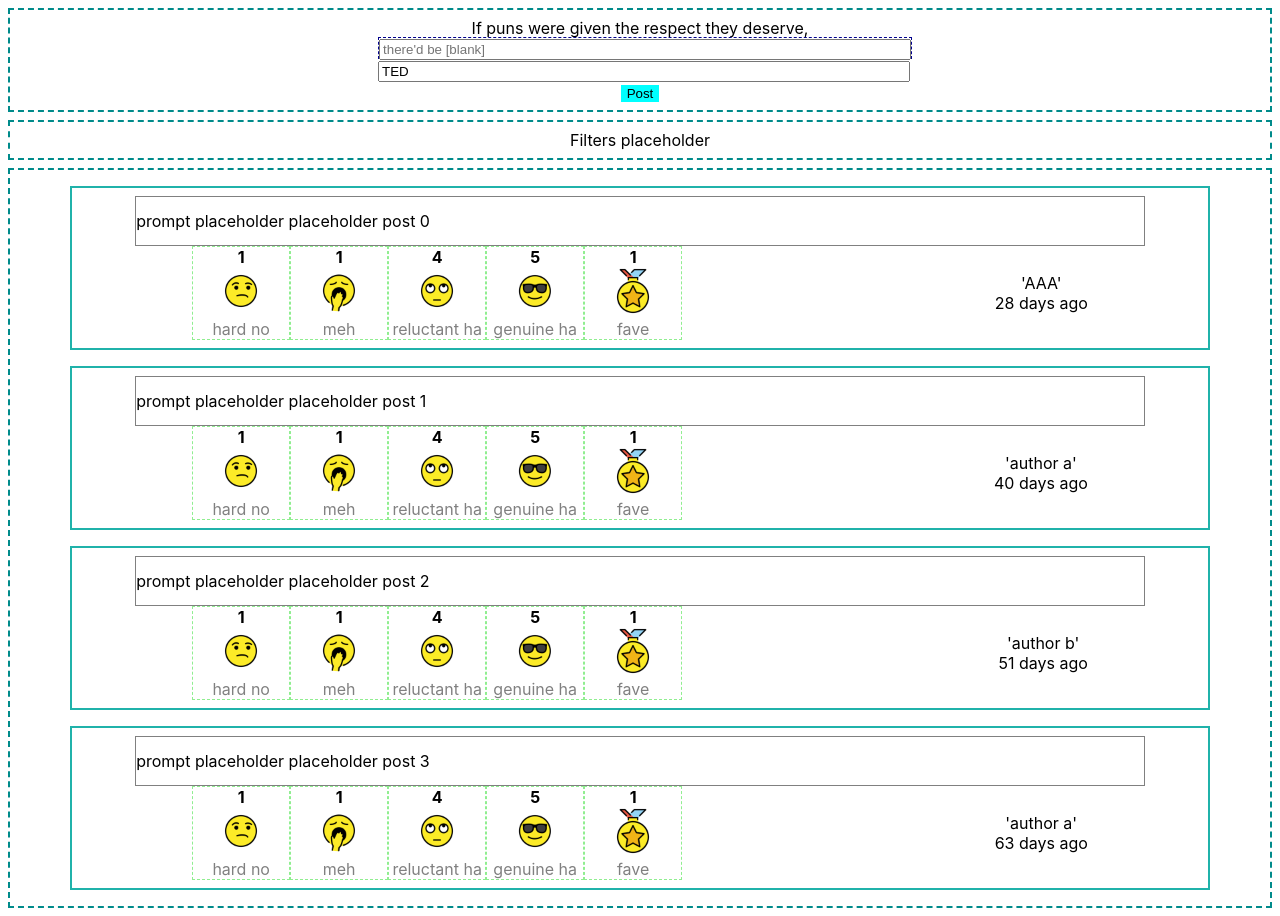
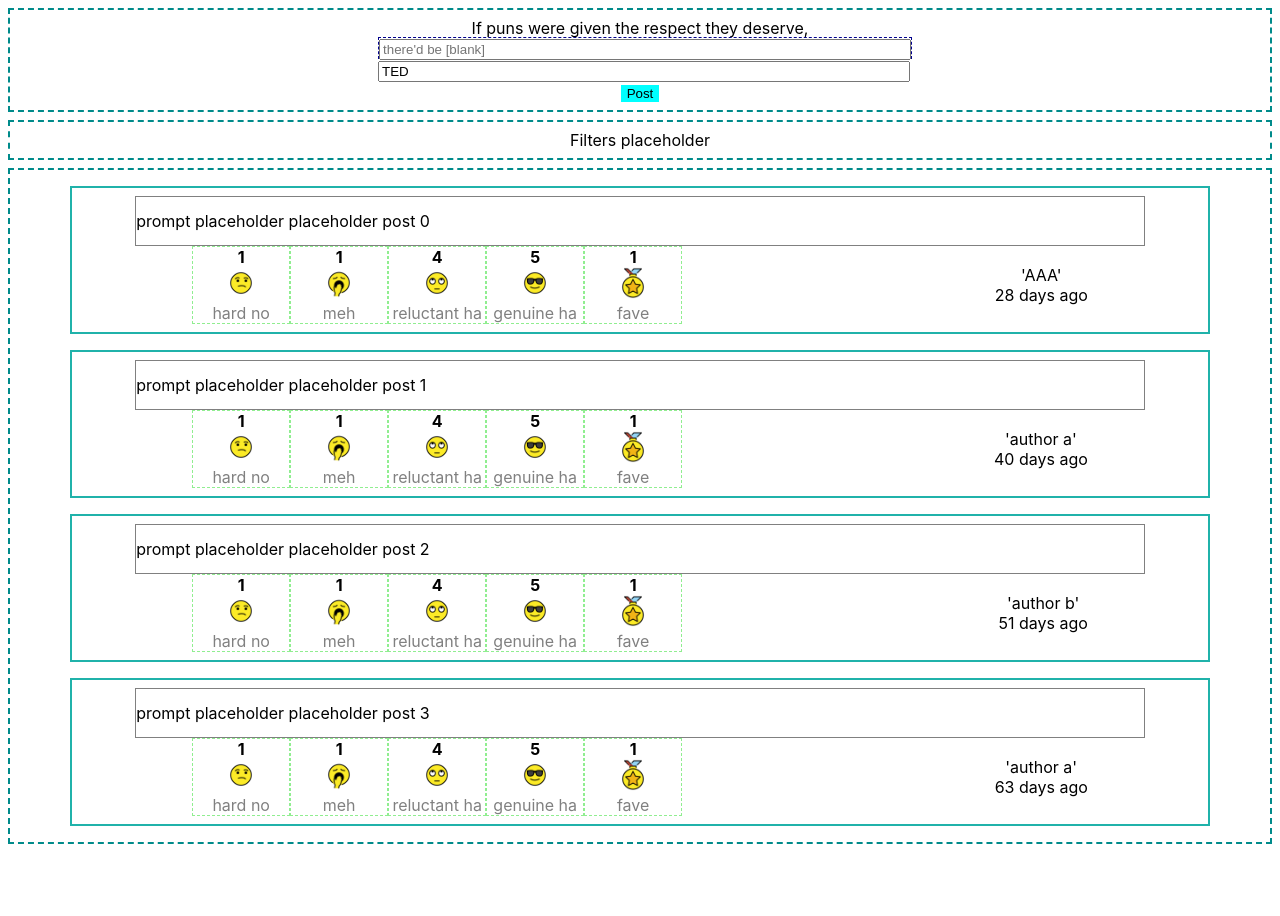
Before and after one commit to mradamt/punter, a React (Create React App) app: page / in a window 1280 px wide. After the commit the page ends 852 px from the top, so only its background shows below. Built offline with nearby package versions, Linux system fonts and the light colour scheme.

Commit message:
implement hover effects for reactions

```diff
--- a/src/components/sass-styles/Reaction.scss
+++ b/src/components/sass-styles/Reaction.scss
@@ -3,12 +3,22 @@
   width: 6em;
   .reaction-count {
     font-weight: bold;
+    z-index: 2;
   }
   .reaction-icon img {
-    height: 3em;
-    width: 3em;
+    height: 2em;
+    width: 2em;
+    z-index: 1;
   }
   .reaction-label {
     color: grey;
   }
 }
+.reaction:hover {
+  cursor: pointer;
+  transform: scale(1.1);
+  .reaction-icon {
+    transform: scale(1.3);
+    transition: transform 0.1s;
+  }
+}
```
